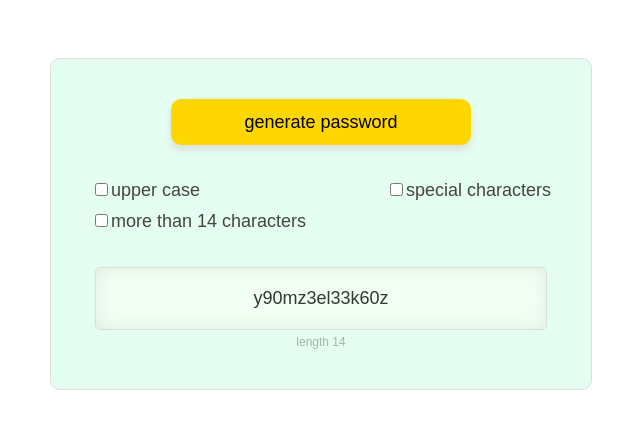
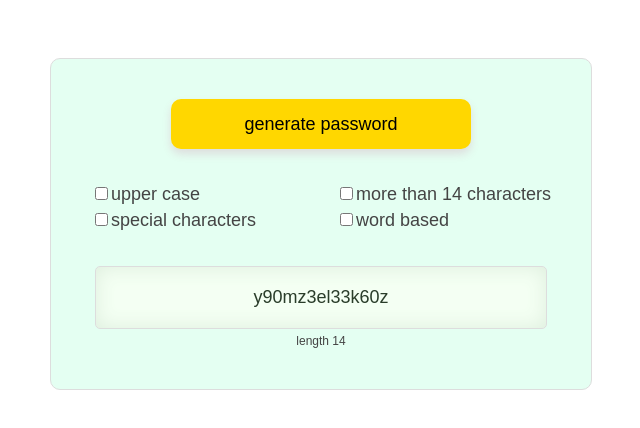
Before and after one commit to Naahian/PasswordManager, a plain HTML site: page index.html in a window 1280 px wide. Both pictures are taken after a click on the button "generate password". Shown: the whole page, without its empty margins (319-959 px from the left). Drawn offline with Linux system fonts and the light colour scheme.

Commit message:
wordBase() optimized

```diff
--- a/index.html
+++ b/index.html
@@ -13,13 +13,18 @@
         <button id="generateBtn">generate password</button>
 
         <span class="options">
-            <span><input type="checkbox" id="upper"> upper case</span>
-            <span><input type="checkbox" id="special"> special characters</span>
-            <span><input type="checkbox" id="more"> more than 14 characters</span>
+            <div>
+                <span><input type="checkbox" id="upper"> upper case</span>
+                <span><input type="checkbox" id="special"> special characters</span>
+            </div>
+            <div>
+                <span><input type="checkbox" id="more"> more than 14 characters</span>
+                <span><input type="checkbox" id="word"> word based</span>
+            </div>
         </span>
 
         <div id="output" >  <span style="opacity: .4;">password</span>   </div>
-        <span class="len" style="opacity: .4; font-size: 12px;margin-top:5px"> </span>
+        <span class="len" style="font-size: 12px;margin-top:5px"> </span>
     </div>
 
 
--- a/script/script.js
+++ b/script/script.js
@@ -2,28 +2,60 @@ const generateBtn = document.querySelector("#generateBtn");
 const output = document.querySelector("#output");
 const options = document.querySelector(".options").querySelectorAll("input");
 
-var password;
-var passLength;
-var data = "abcdefghijklmnopqrstuvwxyz0123456789";
+const data = "abcdefghijklmnopqrstuvwxyz0123456789";
+const words = ["On", "the", "other", "hand", "denounce", "with", "righteous", "dignation", "and", "dislike", "men", "who", "are", "so", "beguiled", "and", "demoralized", "by", "the", "charms", "A", "pleasure", "the", "moment", "blinded", "by", "desire", "that", "they", "cannot", "foresee", "the", "pain", "and", "trouble", "that", "are", "bound", "to", "ensue", "randomised", "words", "which", "dont", "look", "even", "slightly", "believable"];
 
-function generatePassword(data, length){
-    var password = "";
-    for(var i=0; i<length; i++){
-        password+= data[parseInt(Math.random() * data.length)];
+
+function generatePassword(data, passLenLimit, word){
+    var pass = "";
+    for(var i=0; i<passLenLimit; i++){
+        pass+= data[parseInt(Math.random() * data.length)];
     }
-    return password;
+
+    if(word != ""){
+        pass = pass.slice(0, pass.length - word.length);
+        pass = word + pass;
+    }
+                            console.log("pass:",pass," word:",word)
+    return pass;
 }
 
+function wordBased(passLenLimit){
+    var word = "";
+    if(options[3].checked == true){     /////  word based checked
+
+        word = words[ parseInt(Math.random() * words.length) ];
+        while(word.length > passLenLimit-3){                 //change word if it exceeds the limit
+            word = words[ parseInt(Math.random() * words.length) ];
+        }
+
+
+        //if(word.length < passLenLimit - 4){           // check if more word insertion possible
+
+            while(word.length < passLenLimit - 5){      //keep adding words untill it reaches limit (passLenLimit-3)
+
+                var tempWord = words[ parseInt(Math.random() * words.length) ];
+                //check if it exceeds given length(passLenLimit-3)
+                (word + tempWord).length < passLenLimit-3 ? (word+=tempWord) : (tempWord = words[ parseInt(Math.random() * words.length) ]);
+            }
+        //}
+
+    }
+    return word;
+}
 
 generateBtn.addEventListener("click", ()=>{
 
-    tempData = data;
+    var password, passLenLimit, tempData = data, word;
+
+    passLenLimit = options[2].checked==true ? (14 + Math.random()*12) : (10 + Math.random()*4);
+
     options[0].checked == true ? tempData+="ABCDEFGHIJKLMNOPQRSTUVWXYZ" : "";
     options[1].checked == true ? tempData+="!\"#$%&\'()*+-./:;<=>?@[\\]^_\`{|}~" : "";
+    options[3].checked == true ? word = wordBased(passLenLimit) : word = "";
 
-    passLength = options[2].checked==true ? (14 + Math.random()*12) : (9 + Math.random()*5);
 
-    password = generatePassword(tempData, passLength);
+    password = generatePassword(tempData, passLenLimit, word);
 
     output.innerHTML = "<span>"+password+"</span>";
     document.querySelector(".len").innerText ="length " + password.length;
```
